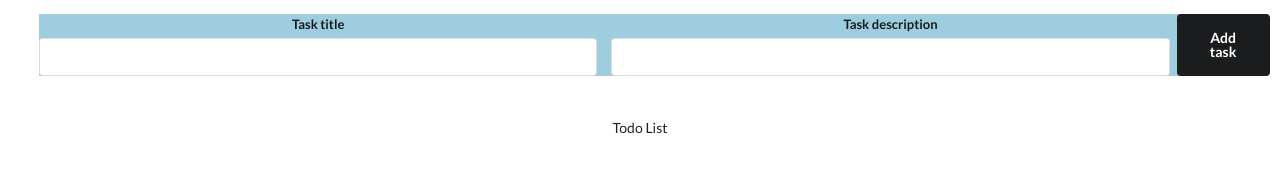
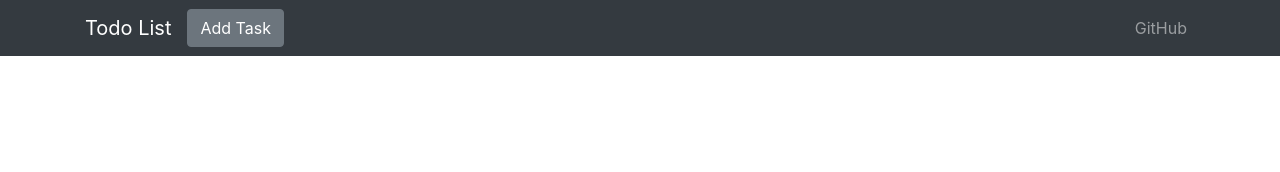
Before and after one commit to adb2396/reduxformtest, a React app: page / in a window 1280 px wide. Built offline with nearby package versions, Linux system fonts and the light colour scheme.

Commit message:
added navbar, updated form component

```diff
--- a/public/index.html
+++ b/public/index.html
@@ -3,7 +3,6 @@
   <head>
     <meta charset="utf-8">
     <meta name="viewport" content="width=device-width, initial-scale=1, shrink-to-fit=no">
-    <link rel="stylesheet" href="https://cdnjs.cloudflare.com/ajax/libs/semantic-ui/2.4.1/semantic.min.css" integrity="sha256-9mbkOfVho3ZPXfM7W8sV2SndrGDuh7wuyLjtsWeTI1Q=" crossorigin="anonymous" />
     <title>React App</title>
   </head>
   <body>
--- a/src/components/App.js
+++ b/src/components/App.js
@@ -2,22 +2,14 @@ import React from 'react';
 
 import ToDoForm from './ToDoForm';
 import ToDoList from './ToDoList';
+import NavBar from './NavBar';
 
 class App extends React.Component {
 
     render() {
         return (
-            <div className="ui equal width center aligned padded grid">
-                <div className="row">
-                    <div className="column">
-                        <ToDoForm />
-                    </div>
-                </div>
-                <div className="row">
-                    <div className="column">
-                        <ToDoList />
-                    </div>
-                </div>
+            <div>
+                <NavBar />
             </div>
         );
     };
--- /dev/null
+++ b/src/components/NavBar.js
@@ -0,0 +1,47 @@
+import React, { useState } from 'react';
+import {
+    Container,
+    Collapse,
+    Navbar,
+    NavbarToggler,
+    NavbarBrand,
+    Nav,
+    NavItem,
+    NavLink,
+    Button
+} from 'reactstrap';
+import ToDoForm from './ToDoForm';
+
+const NavBar = () => {
+    const [ isOpen, setIsOpen ] = useState(false);
+    const [ isModal, setIsModal ] = useState(false);
+
+    const toggle = () => setIsOpen(!isOpen);
+
+    const toggleModal = () => setIsModal(!isModal);
+
+    return (
+        <div>
+            <Navbar color="dark" dark expand="md">
+                <Container>
+                    <NavbarBrand href="/" >Todo List</NavbarBrand>
+                    <Button onClick={toggleModal}>Add Task</Button>
+                    <NavbarToggler onClick={toggle} />
+                    <Collapse isOpen={isOpen} navbar >
+                        <Nav className="ml-auto" navbar>
+                            <NavItem>
+                                <NavLink href="https://github.com/adb2396/reduxformtest">GitHub</NavLink>
+                            </NavItem>
+                        </Nav>
+                    </Collapse>
+                </Container>
+            </Navbar>
+            <ToDoForm
+                isModalOpen={isModal}
+                toggle={toggleModal}
+            />
+        </div>
+    );
+}
+
+export default NavBar;
--- a/src/components/ToDoForm.js
+++ b/src/components/ToDoForm.js
@@ -1,29 +1,56 @@
 import React from 'react';
-import { Field, reduxForm } from 'redux-form';
+import {
+    Modal,
+    ModalHeader,
+    ModalBody,
+    Form,
+    FormGroup,
+    Label,
+    Input,
+    Button
+} from 'reactstrap';
 
 const ToDoForm = (props) => {
 
-    const { handleSubmit } = props;
-
     return (
-        <div className="fourteen wide column" style={{ marginLeft: "2%", backgroundColor: "rgba(63,155,191, 0.5)" }}>
-            <form className="ui form" onSubmit={handleSubmit}>
-                <div className="two fields">
-                    <div className="field">
-                        <label htmlFor="taskTitle">Task title</label>
-                        <Field name="taskTitle" component="input" type="text" />
-                    </div>
-                    <div className="field">
-                        <label htmlFor="taskDescription">Task description</label>
-                        <Field name="taskDescription" component="input" type="text" />
-                    </div>
-                    <button className="ui button secondary" type="submit">Add task</button>
-                </div>
-            </form>
+        <div>
+            <Modal isOpen={props.isModalOpen} toggle={props.toggle}>
+                <ModalHeader toggle={props.toggle}>Task details</ModalHeader>
+                <ModalBody>
+                    <Form>
+                        <FormGroup style={{ display: 'flex', justifyContent: 'space-between' }}>
+                            <Label for="title">Task Title: </Label>
+                            <Input
+                                type="text"
+                                name="title"
+                                id="title"
+                                style={{ width: '300px' }}
+                            />
+                        </FormGroup>
+                        <FormGroup style={{ display: 'flex', justifyContent: 'space-between' }}>
+                            <Label for="description">Task Description: </Label>
+                            <Input
+                                type="text"
+                                name="description"
+                                id="description"
+                                style={{ width: '300px' }}
+                            />
+                        </FormGroup>
+                        <FormGroup>
+                            <Button
+                                outline
+                                color="secondary"
+                                className="float-right"
+                                type="submit"
+                            >
+                                Add
+                            </Button>
+                        </FormGroup>
+                    </Form>
+                </ModalBody>
+            </Modal>
         </div>
     );
 };
 
-const createReduxForm = reduxForm({ form: 'ToDoForm' });
-
-export default createReduxForm(ToDoForm);
+export default ToDoForm;
--- a/src/index.js
+++ b/src/index.js
@@ -6,6 +6,7 @@ import { composeWithDevTools } from 'redux-devtools-extension';
 
 import App from './components/App';
 import reducers from './reducers';
+import 'bootstrap/dist/css/bootstrap.min.css';
 
 const store = createStore(reducers, composeWithDevTools());
 
--- a/src/reducers/index.js
+++ b/src/reducers/index.js
@@ -1,6 +1,5 @@
 import { combineReducers } from 'redux';
-import { reducer as formReducer } from 'redux-form';
 
 export default combineReducers({
-    form: formReducer
+    test: () => 'delete Me'
 });
```
Also changed, not shown: package.json (+6 -3 lines).
